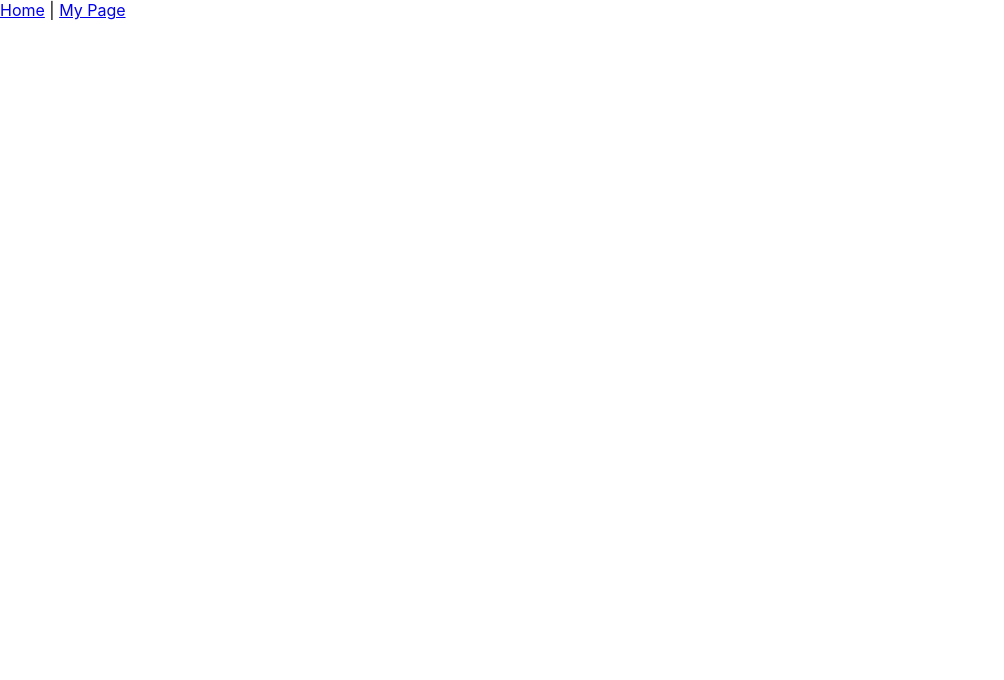
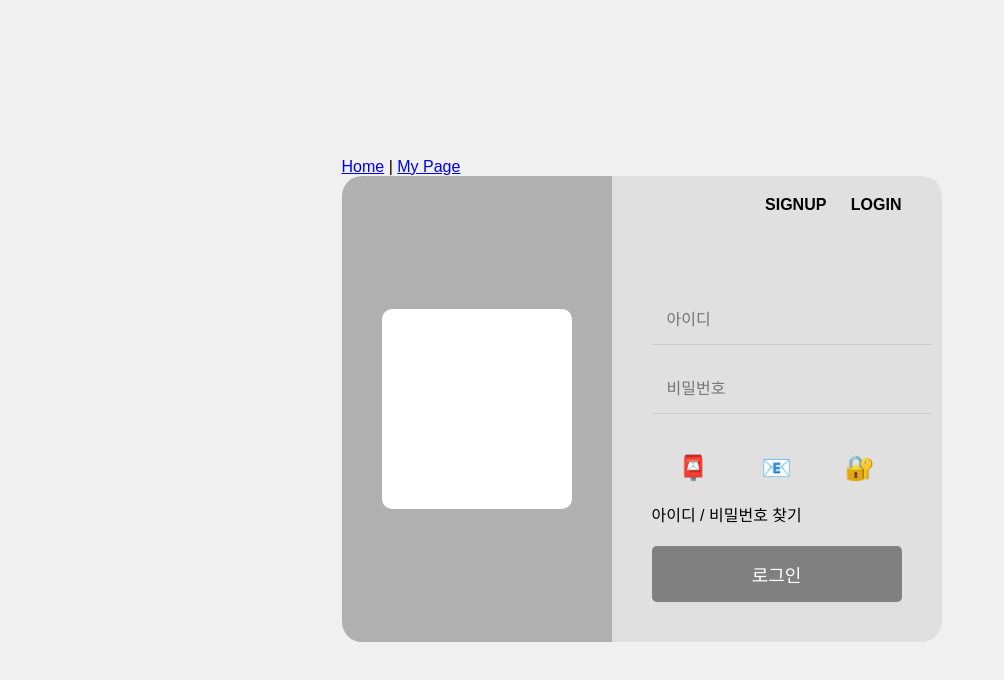
Before and after one commit to dju20/CoupleShare, a React (Create React App) app in the folder src/main/frontend/: page /login in a window 1280 px wide. Before the commit this address had no page. Shown: the top 680 px of the page, without its empty margins (0-1004 px from the left). Built offline with nearby package versions, Linux system fonts and the light colour scheme.

Commit message:
login page 초안 구현 ver-1

```diff
--- a/src/main/frontend/src/App.js
+++ b/src/main/frontend/src/App.js
@@ -1,6 +1,7 @@
 import React from 'react';
 import { BrowserRouter as Router, Route, Routes, Link } from 'react-router-dom';
 import axios from 'axios';
+import Login from "./front/Login";
 
 
 // 마이페이지 컴포넌트
@@ -38,9 +39,11 @@ const MyPage = () => {
 const HomePage = () => (
     <div>
         <h1>Home Page</h1>
-        <p>Welcome to the Home Page!</p>
+        <p>Welcome to the Home Page</p>
         <Link to="/mypage">Go to My Page</Link>
-        <br />
+        <br/>
+        <Link to="/login">Login</Link>
+        <br/>
     </div>
 );
 
@@ -54,6 +57,7 @@ const App = () => (
             <Routes>
                 <Route path="/" element={<HomePage />} />
                 <Route path="/mypage" element={<MyPage />} />
+                <Route path="/login" element={<Login />} />
             </Routes>
         </div>
     </Router>
--- /dev/null
+++ b/src/main/frontend/src/front/Login.css
@@ -0,0 +1,116 @@
+/* src/front/Login.css */
+
+body {
+    margin: 0; /* 페이지 여백 제거 */
+    font-family: Arial, sans-serif; /* 기본 폰트 설정 */
+    display: flex; /* 플렉스박스 사용 */
+    justify-content: center; /* 수평 중앙 정렬 */
+    align-items: center; /* 수직 중앙 정렬 */
+    width: 100%;
+    height: 100vh; /* 화면 높이를 100% 사용 */
+    background-color: #f0f0f0; /* 배경색 설정 */
+}
+
+.container {
+    display: flex; /* 플렉스박스 사용 */
+    width: 120%; /* 너비 80% 설정 */
+    max-width: 600px; /* 최대 너비 1200px 설정 */
+    /*height: 200px;*/
+    background-color: white; /* 배경색 흰색 설정 */
+    border-radius: 20px; /* 테두리 둥글게 설정 */
+    /*box-shadow: 0 4px 8px rgba(0, 0, 0, 0); !* 그림자 효과 설정 *!*/
+    overflow: hidden; /* 내용이 넘칠 때 숨김 */
+}
+
+.left-panel {
+    width: 45%; /* 각각의 패널 너비 50% 설정 */
+    padding: 40px; /* 내부 여백 40px 설정 */
+    box-sizing: border-box; /* 박스 크기 설정 */
+}
+
+.right-panel {
+    width: 80%; /* 각각의 패널 너비 50% 설정 */
+    padding: 40px; /* 내부 여백 40px 설정 */
+    box-sizing: border-box; /* 박스 크기 설정 */
+}
+
+.left-panel {
+    display: flex; /* 플렉스박스 사용 */
+    justify-content: center; /* 수평 중앙 정렬 */
+    align-items: center; /* 수직 중앙 정렬 */
+    background-color: #b0b0b0; /* 배경색 설정 */
+}
+
+.logo-placeholder {
+    width: 200px; /* 너비 200px 설정 */
+    height: 200px; /* 높이 200px 설정 */
+    background-color: white; /* 배경색 흰색 설정 */
+    border-radius: 10px; /* 테두리 둥글게 설정 */
+}
+
+.right-panel {
+    background-color: #e0e0e0; /* 배경색 설정 */
+    position: relative; /* 상대적 위치 설정 */
+}
+
+.nav {
+    position: absolute; /* 절대적 위치 설정 */
+    top: 20px; /* 위쪽 여백 20px 설정 */
+    right: 40px; /* 오른쪽 여백 40px 설정 */
+}
+
+.nav-link {
+    margin-left: 20px; /* 왼쪽 여백 20px 설정 */
+    color: black; /* 글자 색상 검정 설정 */
+    text-decoration: none; /* 밑줄 제거 */
+    font-weight: bold; /* 글자 굵게 설정 */
+}
+
+.login-form {
+    margin-top: 80px; /* 위쪽 여백 80px 설정 */
+    display: flex; /* 플렉스박스 사용 */
+    flex-direction: column; /* 수직 방향 정렬 */
+    align-items: flex-start; /* 아이템 시작점 정렬 */
+}
+
+.input-field {
+    width: 100%; /* 너비 100% 설정 */
+    padding: 15px; /* 내부 여백 15px 설정 */
+    margin-bottom: 20px; /* 아래쪽 여백 20px 설정 */
+    border: none; /* 테두리 제거 */
+    border-bottom: 1px solid #ccc; /* 아래쪽 테두리 설정 */
+    background-color: transparent; /* 배경 투명 설정 */
+    font-size: 16px; /* 글자 크기 설정 */
+}
+
+.social-icons {
+    display: flex; /* 플렉스박스 사용 */
+    justify-content: space-around; /* 공간을 균등하게 나눔 */
+    width: 100%; /* 너비 100% 설정 */
+    margin: 20px 0; /* 위아래 여백 20px 설정 */
+}
+
+.icon {
+    font-size: 24px; /* 아이콘 글자 크기 설정 */
+}
+
+.forgot-link {
+    margin-bottom: 20px; /* 아래쪽 여백 20px 설정 */
+    color: black; /* 글자 색상 검정 설정 */
+    text-decoration: none; /* 밑줄 제거 */
+}
+
+.login-button {
+    width: 100%; /* 너비 100% 설정 */
+    padding: 15px; /* 내부 여백 15px 설정 */
+    border: none; /* 테두리 제거 */
+    background-color: #808080; /* 배경색 회색 설정 */
+    color: white; /* 글자 색상 흰색 설정 */
+    font-size: 18px; /* 글자 크기 설정 */
+    border-radius: 5px; /* 테두리 둥글게 설정 */
+    cursor: pointer; /* 마우스 커서 포인터로 변경 */
+}
+
+.login-button:hover {
+    background-color: #707070; /* 마우스 오버 시 배경색 변경 */
+}
--- /dev/null
+++ b/src/main/frontend/src/front/Login.jsx
@@ -0,0 +1,85 @@
+import React, { useState } from 'react';
+import './Login.css'; // 스타일시트를 import 합니다
+
+const Login = () => {
+    const [email, setEmail] = useState(''); // 이메일 상태 변수 선언
+    const [password, setPassword] = useState(''); // 비밀번호 상태 변수 선언
+
+    const handleSubmit = (event) => {
+        event.preventDefault(); // 폼 제출 시 페이지 리로드 방지
+        // 로그인 로직을 여기에 추가
+        console.log('Email:', email); // 입력된 이메일 출력
+        console.log('Password:', password); // 입력된 비밀번호 출력
+    };
+
+    return (
+        <div className="container"> {/* 컨테이너 */}
+            <div className="left-panel"> {/* 왼쪽 패널 */}
+                <div className="logo-placeholder"></div> {/* 로고 자리 */}
+            </div>
+            <div className="right-panel"> {/* 오른쪽 패널 */}
+                <div className="nav"> {/* 네비게이션 링크 */}
+                    <a href="#" className="nav-link">SIGNUP</a> {/* 회원가입 링크 */}
+                    <a href="#" className="nav-link">LOGIN</a> {/* 로그인 링크 */}
+                </div>
+                <div className="login-form"> {/* 로그인 폼 */}
+                    <input
+                        type="text"
+                        placeholder="아이디"
+                        className="input-field"
+                        value={email}
+                        onChange={(e) => setEmail(e.target.value)} // 이메일 입력 핸들러
+                    />
+                    <input
+                        type="password"
+                        placeholder="비밀번호"
+                        className="input-field"
+                        value={password}
+                        onChange={(e) => setPassword(e.target.value)} // 비밀번호 입력 핸들러
+                    />
+                    <div className="social-icons"> {/* 소셜 아이콘 */}
+                        <span className="icon">📮</span> {/* TV 아이콘 */}
+                        <span className="icon">📧</span> {/* 메시지 아이콘 */}
+                        <span className="icon">🔐</span> {/* 트위터 아이콘 */}
+                    </div>
+                    <a href="#" className="forgot-link">아이디 / 비밀번호 찾기</a> {/* 비밀번호 찾기 링크 */}
+                    <button className="login-button" onClick={handleSubmit}>로그인</button> {/* 로그인 버튼 */}
+                </div>
+            </div>
+        </div>
+    );
+};
+
+export default Login; // Login 컴포넌트를 내보냅니다
+
+
+// export default function Login() {
+//     return (
+//         <div className="login">
+//             <div className="Login Title">Login</div>
+//             {/*Login 타이틀*/}
+//
+//             <div className="Login Content">
+//                 <div className="Login ID">ID</div>
+//                 {/*Login ID */}
+//                 <div className="input ID"> {/*Login ID 입력*/}
+//                     <input className="input" placeholder="ID"/> {/*Login ID 박스, 내부*/}
+//                 </div>
+//
+//                 <div className="Login PW">PW</div>
+//                 {/*Login PW 알림*/}
+//                 <div className="input PW"> {/*Login PW 입력*/}
+//                     <input className="input" placeholder="PW"/> {/*Login ID 박스, 내부*/}
+//                 </div>
+//
+//
+//                 <div> {/*Login 버튼*/}
+//                     <button>
+//                         Login
+//                     </button>
+//                 </div>
+//             </div>
+//         </div>
+//
+//     )
+// }
```
Also changed, not shown: 1 other file (tests, documents, lock files or other folders).
